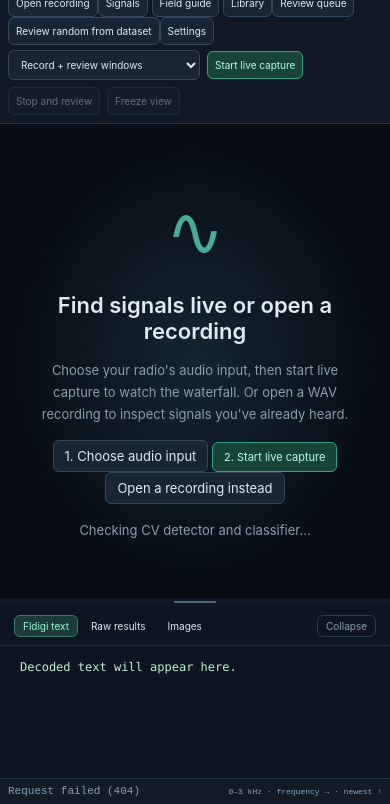
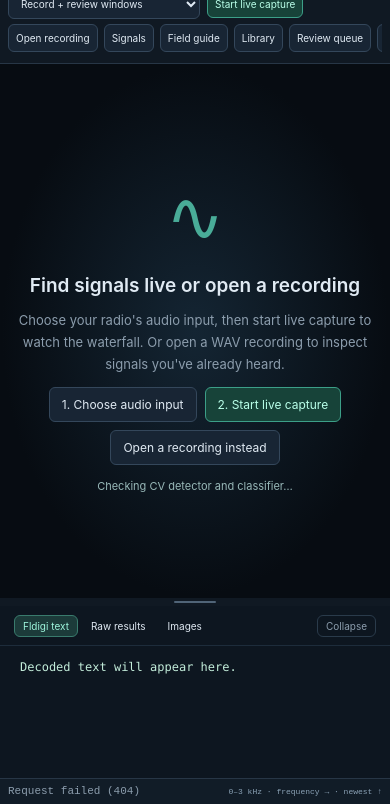
Before and after one commit to tcarwash/sig_id, a plain HTML site: page sigid/web/index.html in a window 390 px wide. Shown: the part 40-844 px from the top of the page. Drawn offline with Linux system fonts and the light colour scheme; no server answers.

Commit message:
Compact mobile navigation and give first-run actions clear hierarchy

```diff
--- a/sigid/web/style.css
+++ b/sigid/web/style.css
@@ -187,6 +187,15 @@ h3 {
 }
 .toolbar-spacer {
   flex: 1;
+}
+.topbar-nav {
+  display: flex;
+  align-items: center;
+  gap: 8px;
+  min-width: 0;
+}
+.topbar-nav > button {
+  flex-shrink: 0;
 }
 #live-start,
 .primary {
@@ -438,9 +447,26 @@ h3 {
   font-size: 22px;
 }
 .empty-state p {
-  max-width: 330px;
+  max-width: 430px;
   color: var(--muted);
   line-height: 1.7;
+}
+.empty-actions {
+  display: flex;
+  flex-wrap: wrap;
+  align-items: center;
+  justify-content: center;
+  gap: 8px;
+  max-width: 490px;
+}
+.empty-actions button {
+  padding: 9px 12px;
+  font-size: 12px;
+}
+.empty-state .empty-model-readiness {
+  font-size: 11px;
+  color: #98b8b8;
+  max-width: 490px;
 }
 .empty-icon {
   font:
@@ -1412,16 +1438,25 @@ textarea {
     order: 2;
     flex: 1 1 100%;
   }
-  .topbar > :is(#open-recording, #show-signals, #show-library, #show-review-queue, #review-random-dataset, #show-settings) {
+  .transport > :is(#live-stop, #freeze-view):disabled {
+    display: none;
+  }
+  .topbar-nav {
     order: 3;
+    flex: 1 1 100%;
+    gap: 6px;
+    overflow-x: auto;
+    overflow-y: hidden;
+    scrollbar-width: thin;
+    padding-bottom: 3px;
+  }
+  .topbar-nav > button {
+    flex: 0 0 auto;
   }
   .app-shell {
     height: auto;
     flex: 1 1 auto;
     min-height: 0;
-  }
-  .topbar #open-recording {
-    margin-left: auto;
   }
   .inspector {
     position: absolute;
@@ -1456,7 +1491,14 @@ textarea {
     grid-template-columns: 1fr 1fr;
   }
   .empty-state {
-    padding: 20px;
+    padding: 16px;
+    gap: 12px;
+  }
+  .empty-actions {
+    max-width: 340px;
+  }
+  .empty-state h2 {
+    font-size: 19px;
   }
   .waterfall-layout {
     grid-template-columns: 38px minmax(0, 1fr);
```
